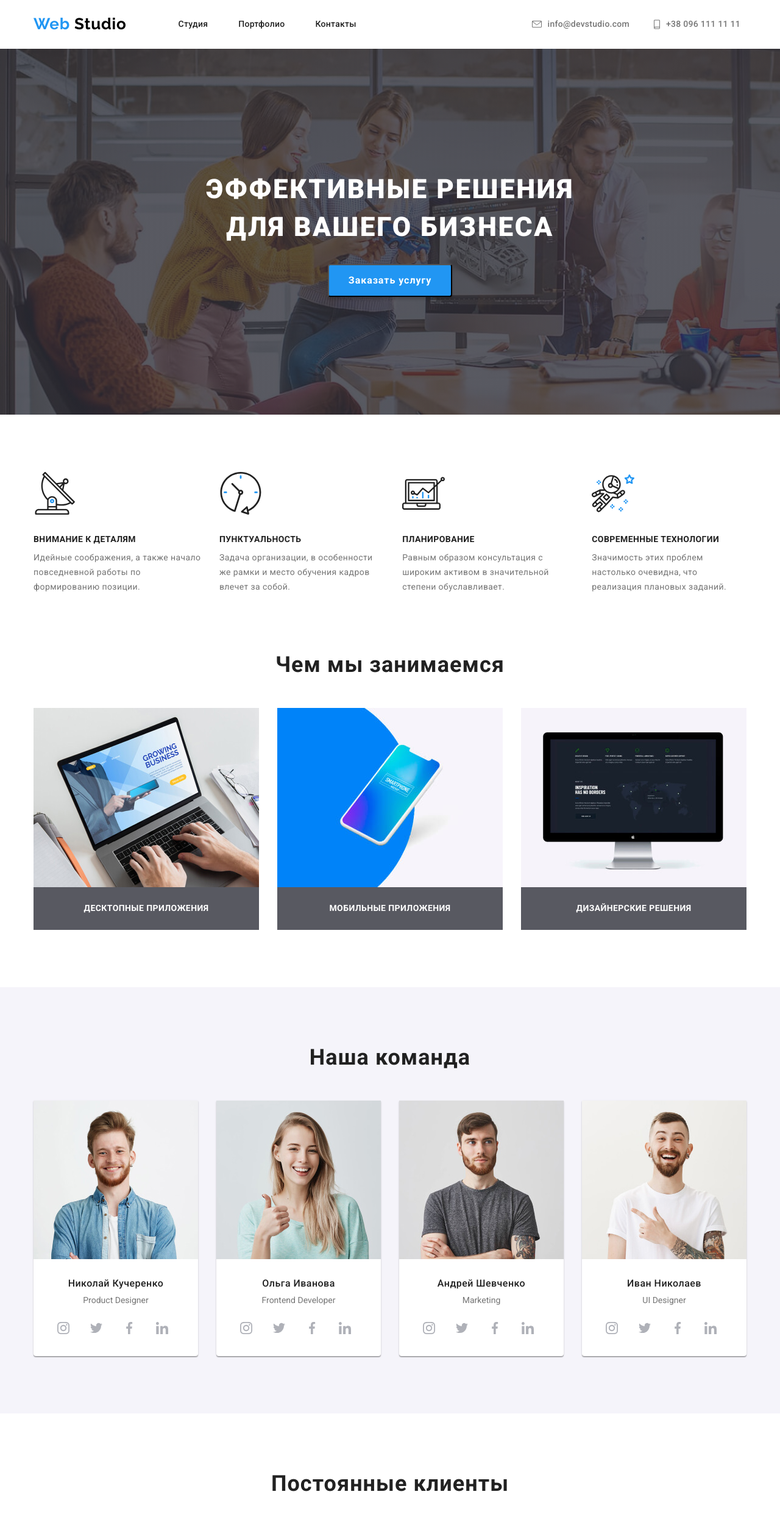
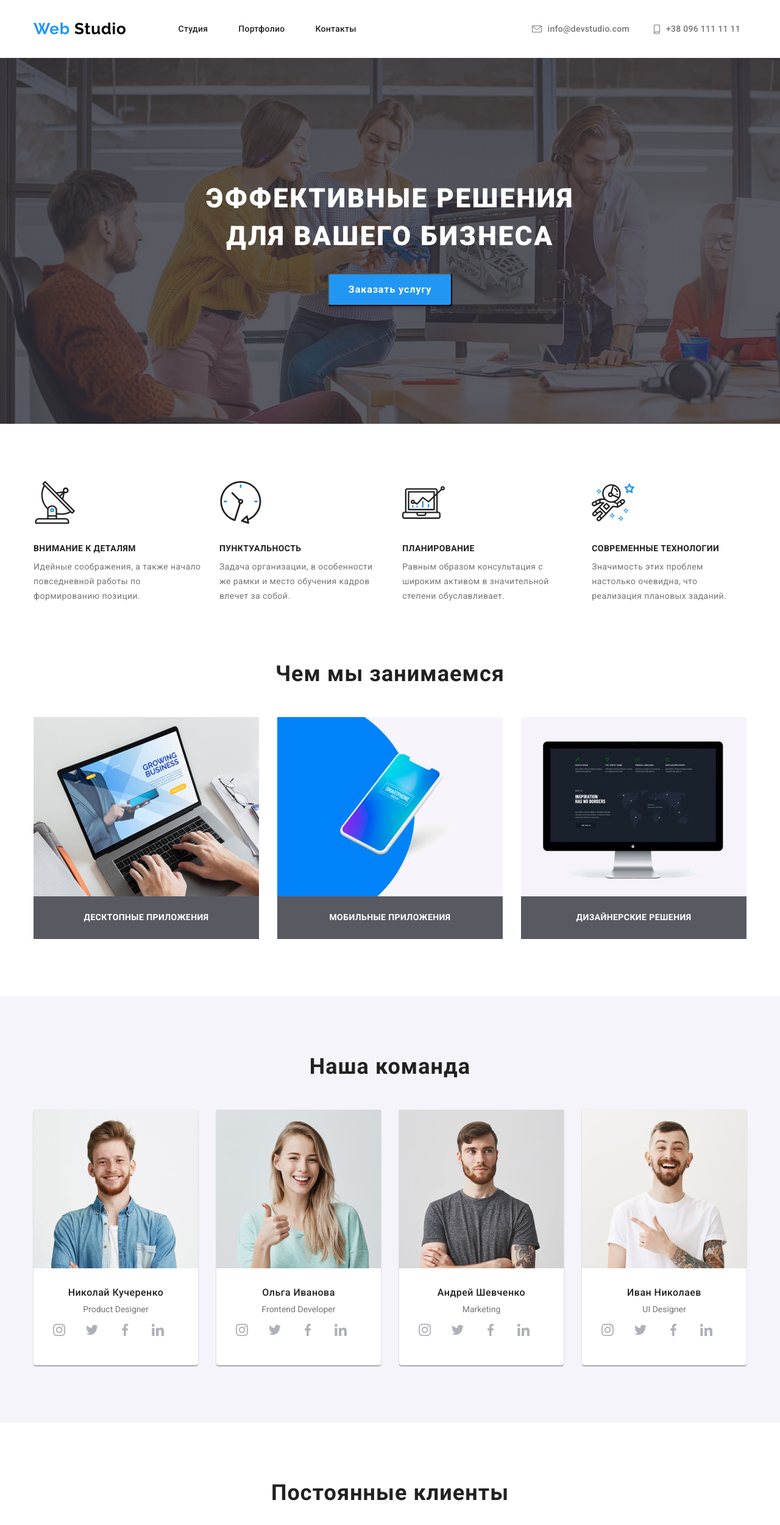
Before and after one commit to ElenaSmirnov/goit-markup-hw-03, a plain HTML site: page index.html in a window 1280 px wide. Shown: the top 2501 px of the page at 61% size. Drawn offline with nearby package versions, Linux system fonts and the light colour scheme.

Commit message:
Портфолио, header, герой
починила карточки, header, фото в герое

```diff
--- a/style.css
+++ b/style.css
@@ -34,7 +34,7 @@ body {
 
 .link {
   text-decoration: none;
-  display: flex;
+  /* display: flex;*/
   margin: 0;
   padding: 0;
 }
@@ -89,6 +89,8 @@ p {
   display: flex;
   align-items: center;
   justify-content: space-between;
+  padding-bottom: 32px;
+  padding-top: 32px;
 }
 
 .container .portfolio {
@@ -251,7 +253,7 @@ p {
       rgba(47, 48, 58, 0.8),
       rgba(47, 48, 58, 0.8)
     ),
-    url(../images/Header-img.jpg);
+    url(./images/Header-img.jpg);
   background-repeat: no-repeat;
 }
 
@@ -415,6 +417,7 @@ p {
 .team-list-item:nth-child(4n) {
   margin-right: 0;
 }
+
 .social-list {
   display: flex;
   padding-bottom: 24px;
@@ -422,13 +425,18 @@ p {
   align-items: center;
 }
 
-.social-list-item-link {
+.social-list-item {
   width: 44px;
   height: 44px;
   margin-right: 10px;
+}
+
+.social-list-item-link {
+  /* width: 44px;
+  height: 44px;*/
+  /*margin-right: 10px;*/
   justify-content: center;
   align-items: center;
-  background-color: var(--primary-white-color);
   fill: #afb1b8;
 }
 
@@ -449,9 +457,7 @@ p {
 }*/
 
 .social-list-item-link:hover,
-.social-list-item-icon:hover,
-.social-list-item-link:focus,
-.social-list-item-icon:focus {
+.social-list-item-link:focus {
   fill: var(--primary-white-color);
 }
 
```
Also changed, not shown: portfolio.html (+11 -2 lines).
